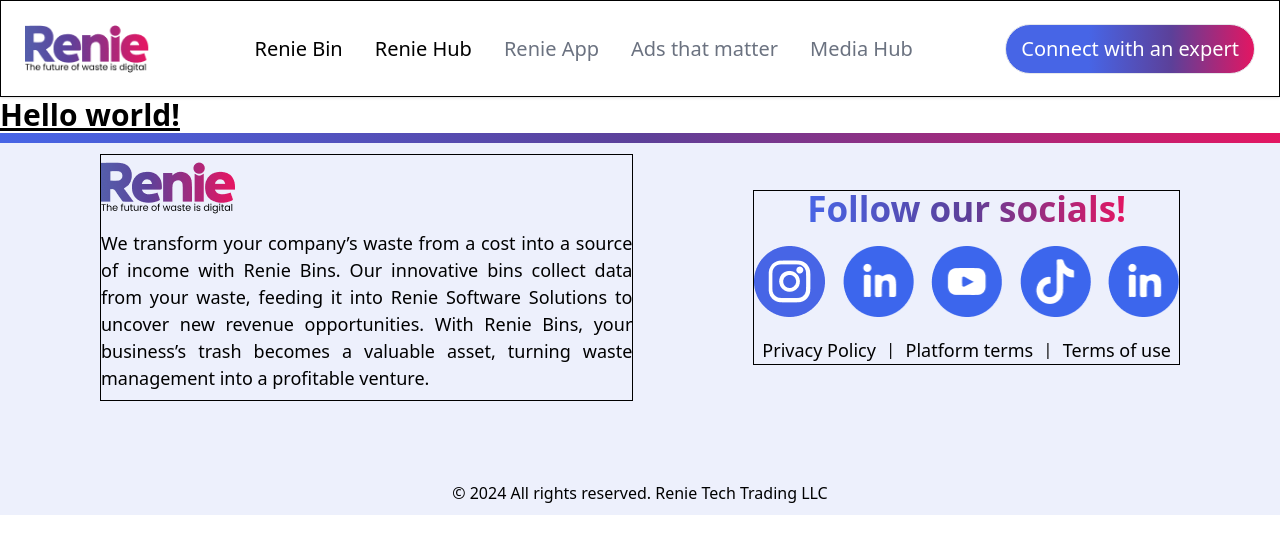
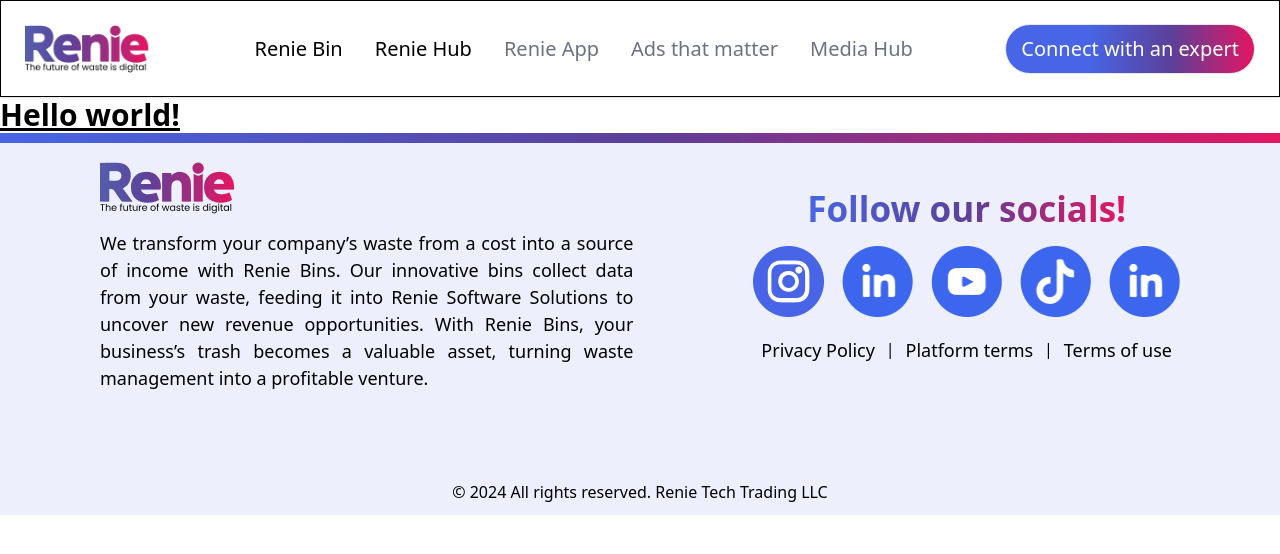
Before and after one commit to Shadab012/renie, a React (Vite) app: page / in a window 1280 px wide. Shown: the top 554 px of the page. Built offline with nearby package versions, Linux system fonts and the light colour scheme.

Commit message:
footer added

```diff
--- a/src/components/Footer.jsx
+++ b/src/components/Footer.jsx
@@ -11,7 +11,7 @@
   return (
     <footer className='footer flex flex-col justify-center items-center p-3 md:p-0 gap-2 md:gap-5'>
       <div className=' flex flex-col lg:flex-row  justify-evenly items-center gap-5 mb-5'>
-        <div className='LogoSection flex flex-col items-center md:items-start border border-black w-11/12 md:w-5/12 '>
+        <div className='LogoSection flex flex-col items-center md:items-start  w-11/12 md:w-5/12 '>
           <Link to='/' className='footerLogo w-auto flex items-center'>
             <img src={logo} className='' alt='Logo' />
           </Link>
@@ -26,7 +26,7 @@
             </p>
           </div>
         </div>
-        <div className='IconsSection flex flex-col gap-5 justify-center items-center border border-black w-11/12 md:w-4/12'>
+        <div className='IconsSection flex flex-col gap-5 justify-center items-center  w-11/12 md:w-4/12'>
           <p className='socialTitle gradient-text'>Follow our socials!</p>
           <div className='socialIcons w-full flex justify-between  items-center  '>
             <img src={instagramIcon} alt='' className='iconItem ' />
```
